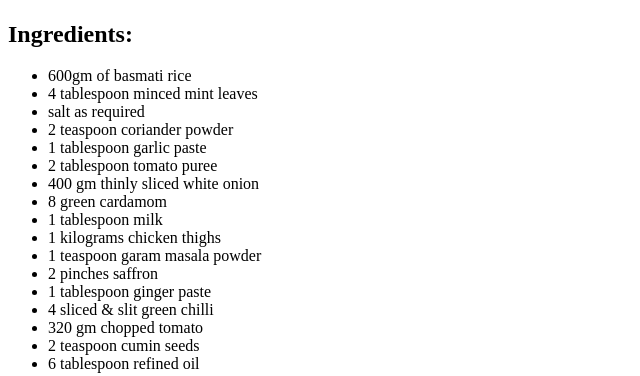
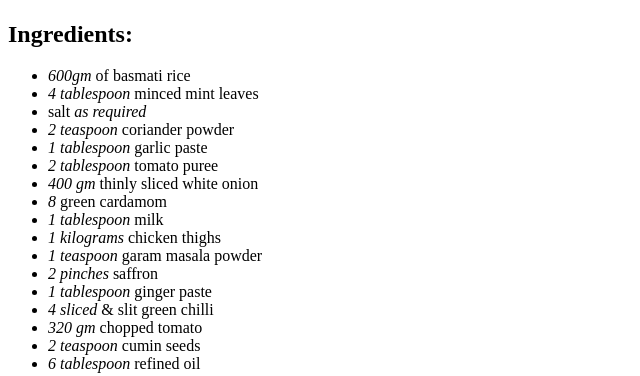
Before and after one commit to SyedaTooba1/Task-2, a plain HTML site: page index.html in a window 1280 px wide. Shown: the part 424-800 px from the top of the page, without its empty margins (0-640 px from the left). Drawn offline with Linux system fonts and the light colour scheme.

Commit message:
Font Italic

```diff
--- a/index.html
+++ b/index.html
@@ -14,23 +14,23 @@
     <img src="https://image.shutterstock.com/image-photo/dehli-biryani7-260nw-223265650.jpg" />
     <h2>Ingredients:</h2>
     <ul>
-        <li>600gm of basmati rice</li>
-        <li>4 tablespoon minced mint leaves</li>
-        <li>salt as required</li>
-        <li>2 teaspoon coriander powder</li>
-        <li>1 tablespoon garlic paste</li>
-        <li>2 tablespoon tomato puree</li>
-        <li>400 gm thinly sliced white onion</li>
-        <li>8 green cardamom</li>
-        <li>1 tablespoon milk</li>
-        <li>1 kilograms chicken thighs</li>
-        <li>1 teaspoon garam masala powder</li>
-        <li>2 pinches saffron</li>
-        <li>1 tablespoon ginger paste</li>
-        <li>4 sliced & slit green chilli</li>
-        <li>320 gm chopped tomato</li>
-        <li>2 teaspoon cumin seeds</li>
-        <li>6 tablespoon refined oil</li>
+        <li><i>600gm </i> of basmati rice</li>
+        <li><i>4 tablespoon</i> minced mint leaves</li>
+        <li>salt <i>as required</i></li>
+        <li><i>2 teaspoon </i> coriander powder</li>
+        <li> <i>1 tablespoon</i> garlic paste</li>
+        <li><i>2 tablespoon </i> tomato puree</li>
+        <li><i>400 gm </i> thinly sliced white onion</li>
+        <li><i>8</i> green cardamom</li>
+        <li><i>1 tablespoon</i> milk</li>
+        <li><i>1 kilograms</i> chicken thighs</li>
+        <li> <i>1 teaspoon</i> garam masala powder</li>
+        <li> <i>2 pinches </i>  saffron</li>
+        <li> <i>1 tablespoon</i> ginger paste</li>
+        <li> <i>4 sliced</i> & slit green chilli</li>
+        <li> <i>320 gm</i> chopped tomato</li>
+        <li> <i>2 teaspoon</i> cumin seeds</li>
+        <li> <i>6 tablespoon</i> refined oil</li>
     </ul>
     <h2>For Marination:</h2>
     <ul>
```
